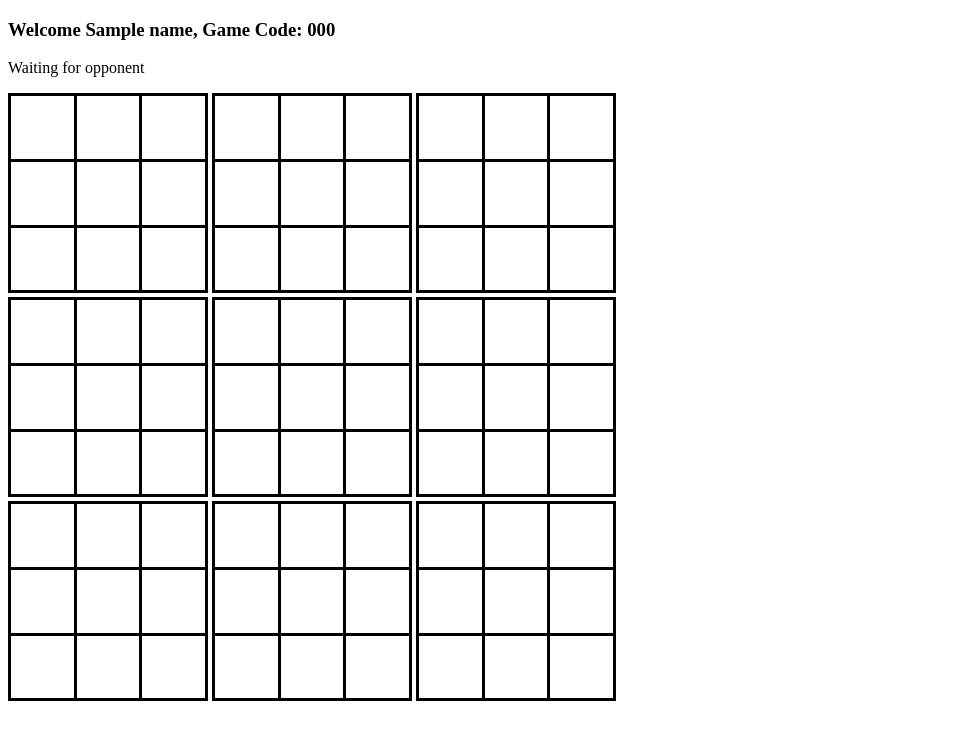
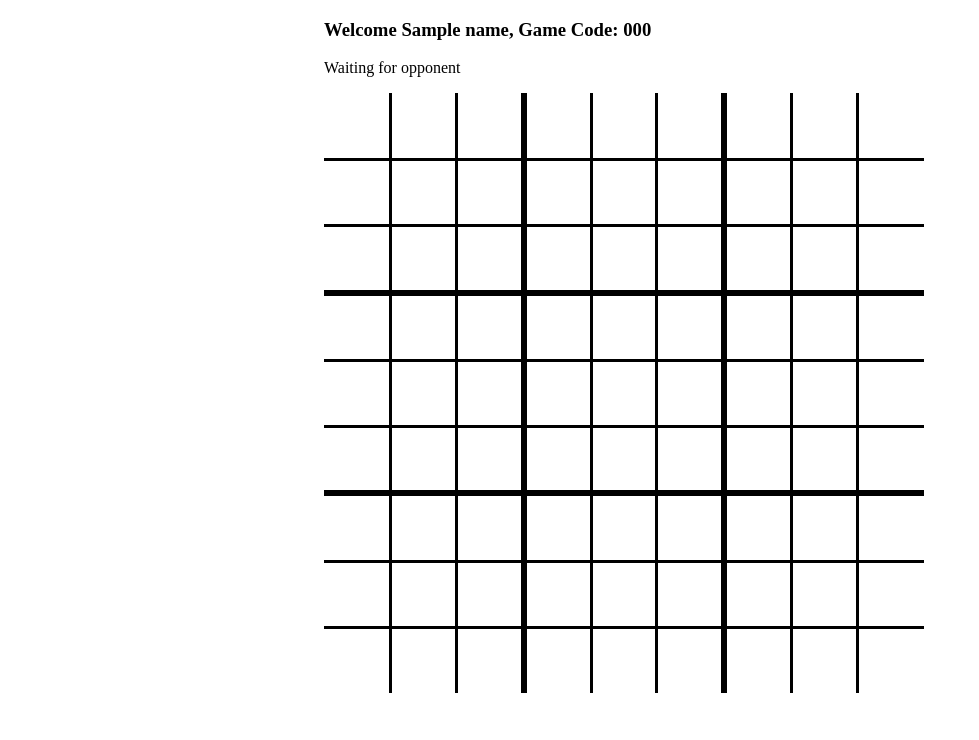
Before and after one commit to asharp02/SuperTicTacToe, a Flask app: template flask-game/templates/tic-tac-toe.html in a window 1280 px wide. Shown: the top 740 px of the page, without its empty margins (0-979 px from the left). Run offline with Flask 3, Linux system fonts and the light colour scheme; the template is opened without the code that fills it: most values are stand-ins (such as "Sample title", 1, 10 or a date in 2020); some libraries are stand-ins or nearby versions.

Commit message:
Center board, remove outer borders

```diff
--- a/flask-game/static/css/base.css
+++ b/flask-game/static/css/base.css
@@ -1,5 +1,7 @@
 .content {
     display: block;
+    margin: auto;
+    width: 50%
 }
 
 .board{
@@ -8,6 +10,42 @@
     border: 3px solid;
     border-collapse: collapse;
     text-align: center;
+}
+
+.board-row.top table{
+    border-top: none;
+}
+
+.board-row.bottom table{
+    border-bottom: none;
+}
+
+#game0 tr, #game3 tr, #game6 tr{
+    border-left: none;
+}
+
+#game0 td:first-of-type, #game3 td:first-of-type, #game6 td:first-of-type{
+    border-left: none;
+}
+
+#game2 tr, #game5 tr, #game8 tr{
+    border-right: none;
+}
+
+#game2 td:last-of-type, #game5 td:last-of-type, #game8 td:last-of-type{
+    border-right: none;
+}
+
+.board-row table:first-of-type {
+    border-left: none;
+}
+
+.board-row table:last-of-type {
+    border-right: none;
+}
+
+.board-row.bottom table tr:last-of-type {
+    border-bottom: none;
 }
 
 .row {
@@ -78,7 +116,7 @@ table td{
 }
 
 .wrapper{
-    display: inline-block;
+    display: block;
     text-align: center;
     width: 200px;
     height: 200px;
@@ -118,3 +156,11 @@ table td{
 .board.active.not-my-turn td:hover{
     background-color: #d44147;
 }
+
+tr.row.top {
+    border-top: none;
+}
+
+.board-row {
+    display: flex;
+}
--- a/flask-game/templates/tic-tac-toe.html
+++ b/flask-game/templates/tic-tac-toe.html
@@ -10,13 +10,13 @@
         <button>X</button>
         <p class="result_msg"></p>
     </div>
-        <div class="board-row">
+        <div class="board-row top">
         <div class="wrapper" id="game0">
             <div class="modal" style="display:none">
                 <p class="result_msg"></p>
             </div>
             <table class="board" id="0">
-                    <tr class="row">
+                    <tr class="row top">
                         <td data-board="0" data-coord="0"></td>
                         <td data-board="0" data-coord="1"></td>
                         <td data-board="0" data-coord="2"></td>
@@ -38,7 +38,7 @@
                 <p class="result_msg"></p>
             </div>
             <table class="board" id="1">
-                    <tr class="row">
+                    <tr class="row top">
                         <td data-board="1" data-coord="0"></td>
                         <td data-board="1" data-coord="1"></td>
                         <td data-board="1" data-coord="2"></td>
@@ -60,7 +60,7 @@
                 <p class="result_msg"></p>
             </div>
             <table class="board" id="2">
-                    <tr class="row">
+                    <tr class="row top">
                         <td data-board="2" data-coord="0"></td>
                         <td data-board="2" data-coord="1"></td>
                         <td data-board="2" data-coord="2"></td>
@@ -146,7 +146,7 @@
                 </table>
             </div>
         </div>
-        <div class="board-row">
+        <div class="board-row bottom">
             <div class="wrapper" id="game6">
                 <div class="modal" style="display:none">
                     <p class="result_msg"></p>
```
